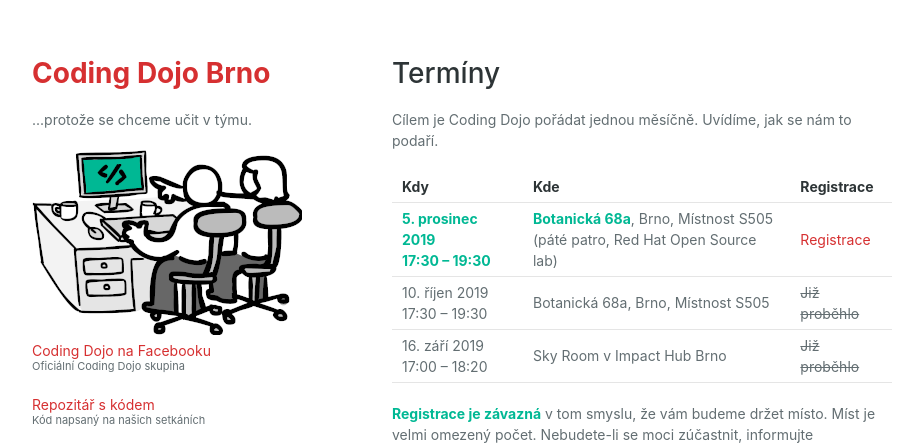
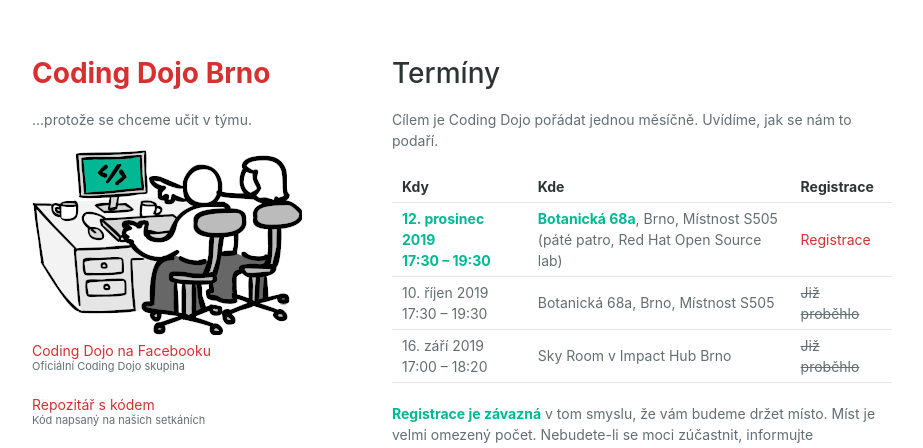
Before and after one commit to lukasbednarik/codingdojobrno.cz, a Jekyll site: the page built from index.md, in a window 1280 px wide and 900 px high. Shown: the top 448 px of the window, without its empty margins (178-1101 px from the left). Built offline with Jekyll 4.4.1, drawn with Linux system fonts in a browser that asks for light colours.

Commit message:
changed date

```diff
--- a/index.md
+++ b/index.md
@@ -9,7 +9,7 @@
 
 | Kdy                               | Kde     | Registrace  |
 | --------------------------------- | ------- | ----------- |
-| **5. prosinec 2019**<br /> **17:30 -- 19:30** | **Botanická 68a**, Brno, Místnost S505 <br />(páté patro, Red Hat Open Source lab) | [Registrace](https://www.eventbrite.com/e/coding-dojo-brno-registration-79516850039) |
+| **12. prosinec 2019**<br /> **17:30 -- 19:30** | **Botanická 68a**, Brno, Místnost S505 <br />(páté patro, Red Hat Open Source lab) | [Registrace](https://www.eventbrite.com/e/coding-dojo-brno-registration-79516850039) |
 | 10. říjen 2019<br /> 17:30 -- 19:30 | Botanická 68a, Brno, Místnost S505 | ~~Již proběhlo~~ |
 | 16. září 2019<br /> 17:00 -- 18:20 | Sky Room v Impact Hub Brno | ~~Již proběhlo~~ |
 
```
